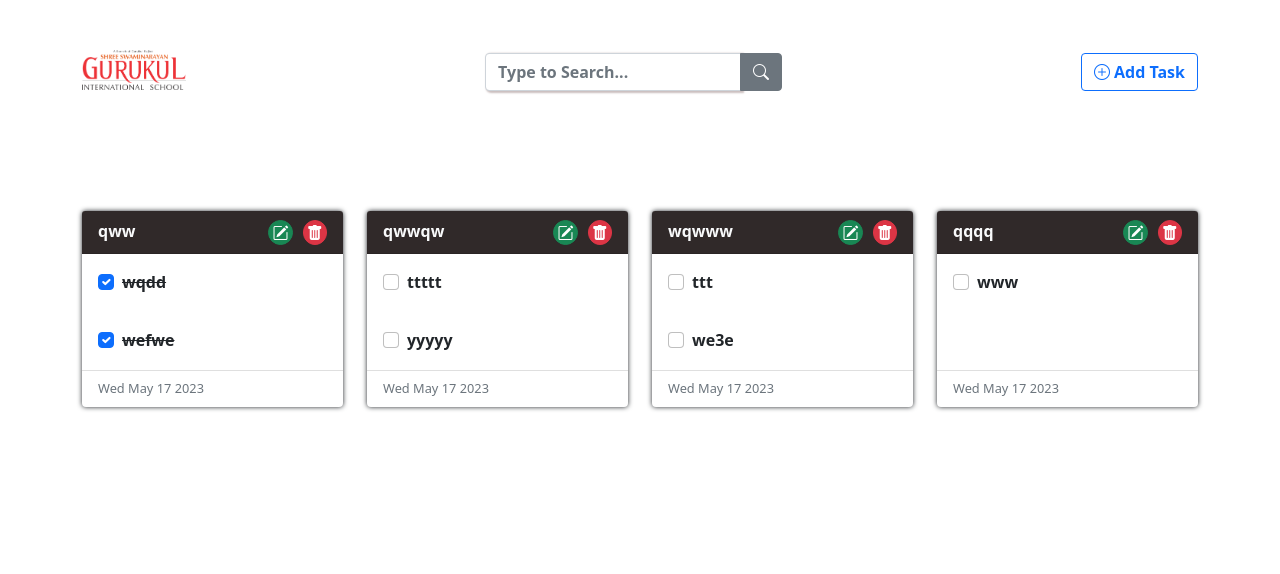
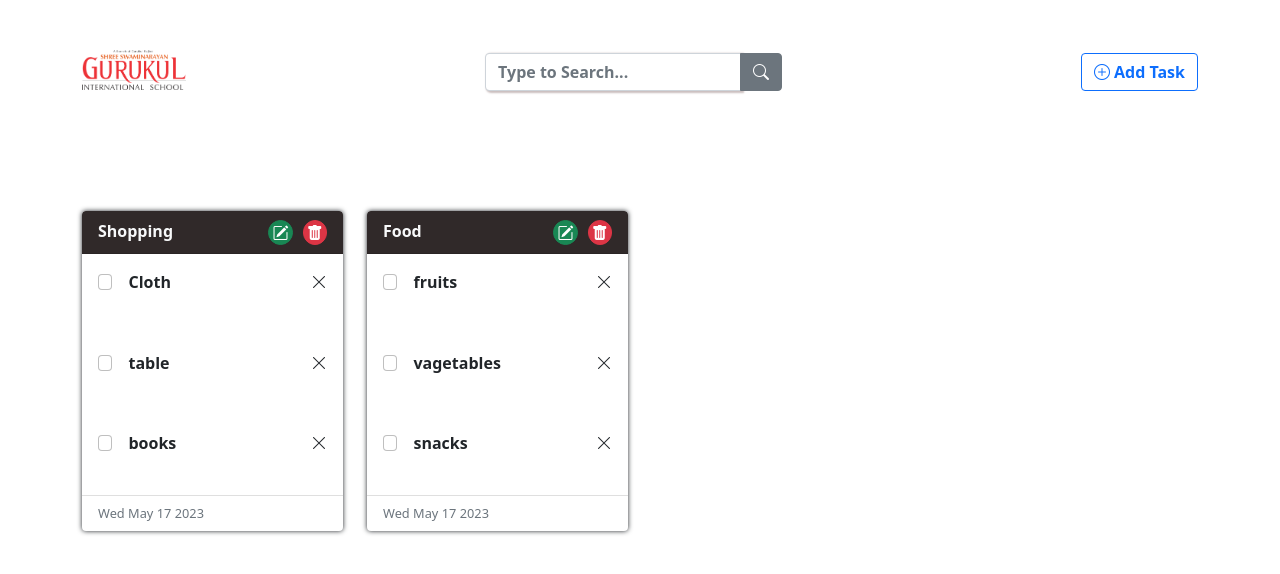
Before and after one commit to Dhaval-Chavda/To-Do_with_.Net_API, an Angular app: page /to-do in a window 1280 px wide. Shown: the top 574 px of the page. Built offline with nearby package versions, Linux system fonts and the light colour scheme; data requests are answered from the project's data file.

Commit message:
Some Changes

```diff
--- a/db.json
+++ b/db.json
@@ -3,49 +3,33 @@
     {
       "taskList": [
         {
-          "taskName": "wqdd",
-          "checkbox": true
+          "taskName": "Cloth"
         },
         {
-          "taskName": "wefwe",
-          "checkbox": true
+          "taskName": "table"
+        },
+        {
+          "taskName": "books"
         }
       ],
-      "taskTitle": "qww",
-      "id": 3
+      "taskTitle": "Shopping",
+      "id": 1
     },
     {
       "taskList": [
         {
-          "taskName": "ttttt"
+          "checkbox": false,
+          "taskName": "fruits"
         },
         {
-          "taskName": "yyyyy"
+          "taskName": "vagetables"
+        },
+        {
+          "taskName": "snacks"
         }
       ],
-      "taskTitle": "qwwqw",
-      "id": 5
-    },
-    {
-      "taskList": [
-        {
-          "taskName": "ttt"
-        },
-        {
-          "taskName": "we3e"
-        }
-      ],
-      "taskTitle": "wqwww",
-      "id": 6
-    },
-    {
-      "taskList": [
-        {
-          "taskName": "www"
-        }
-      ],
-      "taskTitle": "qqqq",
-      "id": 7
+      "taskTitle": "Food",
+      "id": 2
     }
   ]
 }
--- a/src/app/to-do/to-do.component.html
+++ b/src/app/to-do/to-do.component.html
@@ -34,7 +34,8 @@
     <div class="modal-dialog">
         <div class="modal-content">
             <div class="modal-header">
-            <input type="text" class="form-control inp2" id="recipient-name" placeholder="Title" (keyup.enter)="addTask()" [(ngModel)]="task.taskTitle">
+                <input type="text" class="form-control inp2" id="recipient-name" placeholder="Title"
+                    (keyup.enter)="addTask()" [(ngModel)]="task.taskTitle">
                 <button type="button" class="btn-close" data-bs-dismiss="modal" aria-label="Close"></button>
             </div>
             <div class="modal-body">
@@ -43,15 +44,17 @@
                     <li class="list-group-item">
 
                         <ul class="list-group list-group-flush overflow-auto"
-
                             *ngFor="let inner of task.taskList; let i = index;">
                             <li class="list-group-item d-flex">
 
                                 <input type="checkbox" class="me-3" [(ngModel)]="inner.checkbox">
 
                                 <input type="text" class=" ps-2 itemAddBtn form-control w-75" placeholder="+ add items"
+                                    [(ngModel)]="inner.taskName" (keyup.enter)="addBlankItem()">
 
-                                        [(ngModel)]="inner.taskName" (keyup.enter)="addBlankItem()">
+                                <i class="bi bi-trash-fill d-flex align-items-center ms-2"></i>
+
+
 
                             </li>
 
@@ -80,25 +83,34 @@
     <div class="row ">
         <ng-container *ngFor="let item of alltask">
 
-        <div class="col-xxl-3 col-xl-3 col-lg-3 col-sm-3 col-md-6 col-12  d-flex justify-content-center mt-5" >
+            <div class="col-xxl-3 col-xl-3 col-lg-3 col-sm-3 col-md-6 col-12  d-flex justify-content-center mt-5">
 
-            <div class="card border-dark mb-3 mt-5 " style="width: 18rem;">
-                <div class="card-header text-light fw-bold d-flex justify-content-between " style="background-color:rgb(48, 41, 41);" >{{item.taskTitle}}
+                <div class="card border-dark mb-3 mt-5 " style="width: 18rem; height: 20rem; overflow: scroll;">
+                    <div class="card-header text-light fw-bold d-flex justify-content-between "
+                        style="background-color:rgb(48, 41, 41);">{{item.taskTitle}}
                         <span class="icon1">
-                        <button class="btn-pencil btn btn-success" (click)="fillData(item)"><i class="bi bi-pencil-square"></i></button>
-                        <button class="btn-delete btn btn-danger" (click)="deletetask(item)"><i class="bi bi-trash-fill"></i></button>
+                            <button class="btn-pencil btn btn-success" data-bs-toggle="modal" data-bs-target="#modal"
+                                (click)="fillData(item)"><i class="bi bi-pencil-square"></i></button>
+                            <button class="btn-delete btn btn-danger" (click)="deletetask(item)"><i
+                                    class="bi bi-trash-fill"></i></button>
                         </span>
                     </div>
 
-                <ng-container *ngFor="let itemData of item.taskList" >
+                    <ng-container *ngFor="let itemData of item.taskList">
 
                         <div class="card-body text-dark fw-bold">
-                    <div class="form-check ">
-                        <input class="form-check-input" id="cbox3" [checked]="itemData.checkbox" type="checkbox" value="" id="flexCheckDefault">
-                        <label class="form-check-label" *ngIf="!itemData.checkbox" for="flexCheckDefault" style="width: 100%;">{{itemData.taskName}}</label>
-                        <label class="form-check-label" *ngIf="itemData.checkbox" for="cbox3" style="width: 100%;"><del>{{itemData.taskName}}</del></label>
+                            <div class="form-check d-flex">
+                                <input class="form-check-input" id="cbox3" [checked]="itemData.checkbox" type="checkbox"
+                                    value="" id="flexCheckDefault">
+                                <label class="form-check-label ms-3" *ngIf="!itemData.checkbox" for="flexCheckDefault"
+                                    style="width: 100%;">{{itemData.taskName}}</label>
+                                <label class="form-check-label" *ngIf="itemData.checkbox" for="cbox3"
+                                    style="width: 100%;"><del>{{itemData.taskName}}</del></label>
+                                <i class="bi bi-x-lg"></i>
+
                             </div>
                         </div>
+
                     </ng-container>
                     <div class="card-footer bg-transparent text-muted">{{date.toDateString()}}</div>
                 </div>
--- a/src/app/to-do/to-do.component.scss
+++ b/src/app/to-do/to-do.component.scss
@@ -193,12 +193,13 @@ padding: 0;
 
 }
 
-#cbox3:checked + label {
-    color:blue;
-    text-decoration: line-through;
-  }
 
 .card-footer
 {
     font-size: 0.8em;
 }
+
+input[type=checkbox]:checked + label {
+    color:black;
+    text-decoration: line-through black;
+  }
--- a/src/app/to-do/to-do.component.ts
+++ b/src/app/to-do/to-do.component.ts
@@ -15,7 +15,7 @@ alltask: Array<DynamicGrid> = new Array<DynamicGrid>();
 
   task!: DynamicGrid;
   searchValue: any;
-  update: boolean;
+  update: boolean=true;
   date: Date = new Date();
 
 constructor (private toastr: ToastrService, private api: ToDo3Service) {}
@@ -31,6 +31,8 @@ constructor (private toastr: ToastrService, private api: ToDo3Service) {}
 
       this.getTask();
       this.addBlankItem();
+
+
   }
 
   addBlankItem(){
@@ -71,11 +73,13 @@ deletetask(data: DynamicGrid) {
   this.api.deletetask(data).subscribe({
     next: (res: any) => {
       console.log(res)
+      this.getTask();
+
       this.task = new DynamicGrid();
-      this.getTask();
+
     },
     error: (res) => { console.log(res); },
-    complete: () => { this.toastr.success('Delete Task Successfully...',);
+    complete: () => { this.toastr.success('Delete Task Successfully...');
     }
   })
 }
@@ -93,10 +97,10 @@ upDateData() {
       this.getTask();
       this.task = new DynamicGrid();
       this.update = false;
-      this.toastr.success('Update Task Succesfully..')
+
     },
     error: (err) => { console.log(err) },
-    complete: () => { }
+    complete: () => {this.toastr.success('Update Task Succesfully..')}
   })
 }
 
@@ -121,4 +125,5 @@ typingSearchData() {
   }
 }
 
+
 }
```
Also changed, not shown: 1 other file (tests, documents, lock files or other folders). Lines whose indentation alone changed are shown as unchanged.
